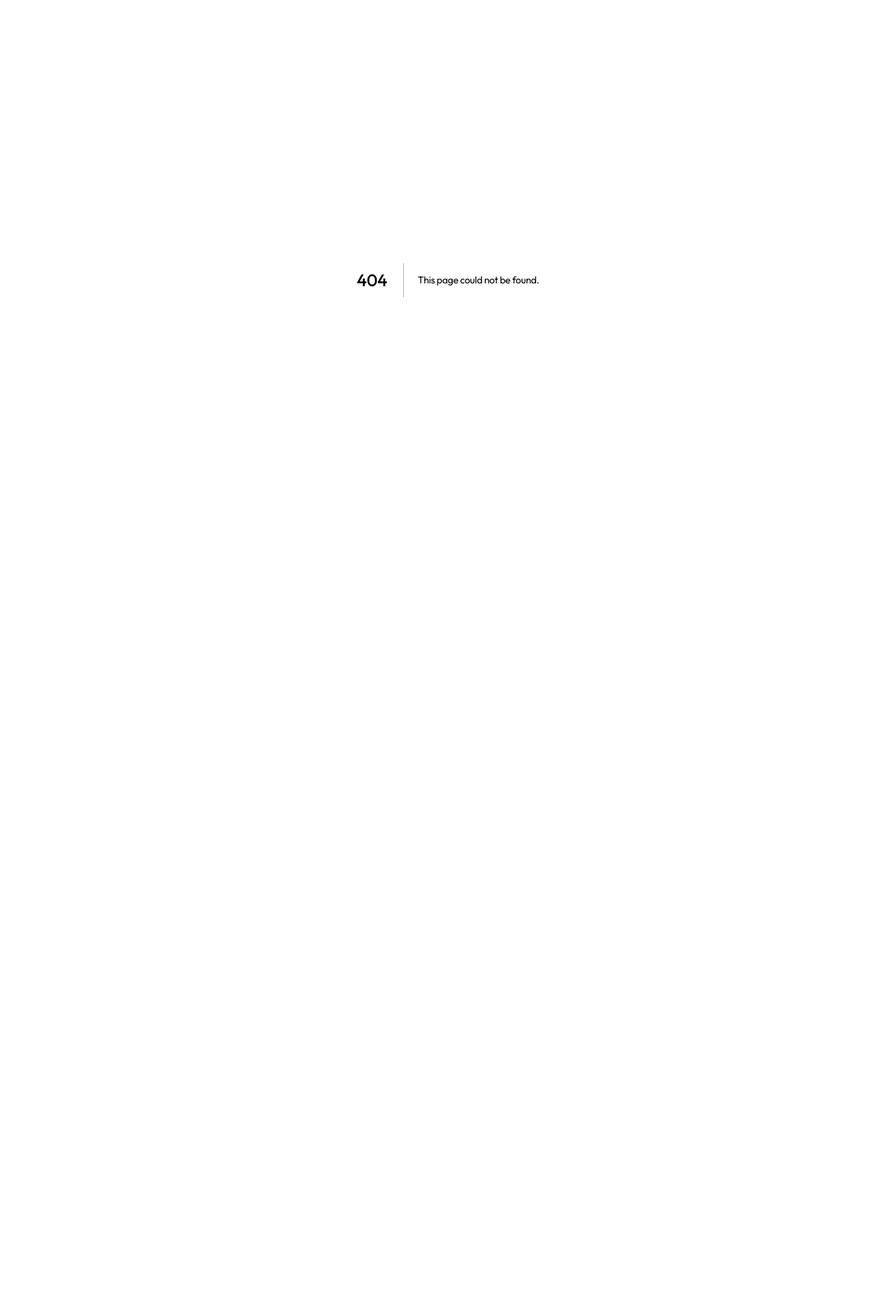
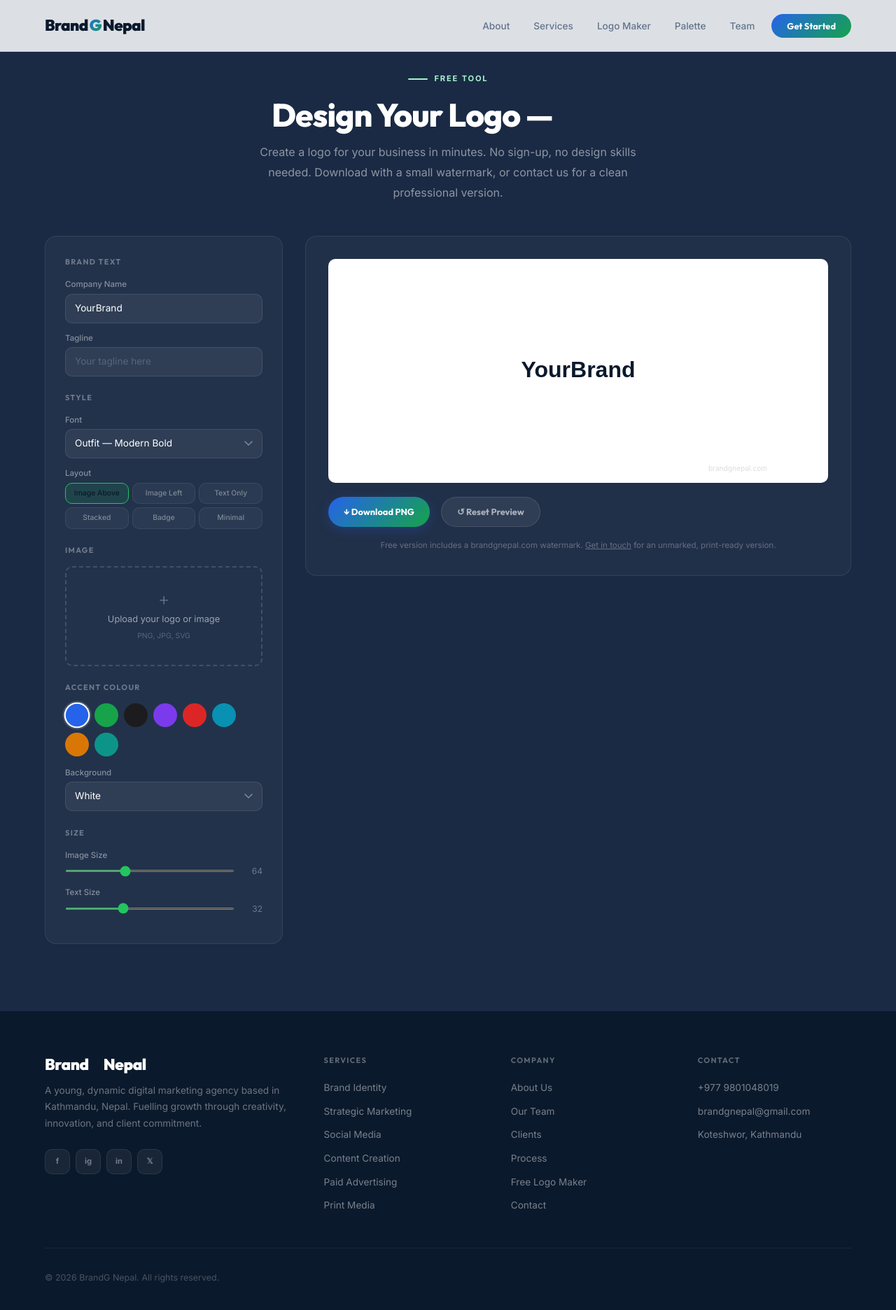
Before and after one commit to Manjit62726/brandg-website, a Next.js app: page /tools/logo-maker in a window 1280 px wide. Before the commit this address had no page. Shown: the top 1872 px of the page at 70% size. Before the commit the page ends 800 px from the top, so only its background shows below. Built offline with nearby package versions, Linux system fonts and the light colour scheme.

Commit message:
separate Logo Maker page at /tools/logo-maker, update nav/footer links

```diff
--- a/src/app/page.tsx
+++ b/src/app/page.tsx
@@ -2,7 +2,6 @@
 import Hero from "@/components/Hero";
 import About from "@/components/About";
 import Services from "@/components/Services";
-import LogoMaker from "@/components/LogoMaker";
 import Process from "@/components/Process";
 import Clients from "@/components/Clients";
 import Team from "@/components/Team";
@@ -18,7 +17,6 @@
       <Hero />
       <About />
       <Services />
-      <LogoMaker />
       <Process />
       <Clients />
       <Team />
--- /dev/null
+++ b/src/app/tools/logo-maker/page.tsx
@@ -0,0 +1,17 @@
+import Nav from "@/components/Nav";
+import LogoMaker from "@/components/LogoMaker";
+import Footer from "@/components/Footer";
+import BackToTop from "@/components/BackToTop";
+import RevealObserver from "@/components/RevealObserver";
+
+export default function LogoMakerPage() {
+  return (
+    <>
+      <Nav />
+      <LogoMaker />
+      <Footer />
+      <BackToTop />
+      <RevealObserver />
+    </>
+  );
+}
--- a/src/components/Footer.tsx
+++ b/src/components/Footer.tsx
@@ -30,7 +30,7 @@
             <li><a href="#team">Our Team</a></li>
             <li><a href="#clients">Clients</a></li>
             <li><a href="#process">Process</a></li>
-            <li><a href="#logo-maker">Free Logo Maker</a></li>
+            <li><a href="/tools/logo-maker">Free Logo Maker</a></li>
             <li><a href="#contact">Contact</a></li>
           </ul>
         </div>
--- a/src/components/Nav.tsx
+++ b/src/components/Nav.tsx
@@ -23,7 +23,7 @@
         <ul className="nav-links">
           <li><a href="#about">About</a></li>
           <li><a href="#services">Services</a></li>
-          <li><a href="#logo-maker">Logo Maker</a></li>
+          <li><a href="/tools/logo-maker">Logo Maker</a></li>
           <li><a href="/tools/palette">Palette</a></li>
           <li><a href="#team">Team</a></li>
           <li><a href="#contact" className="nav-cta">Get Started</a></li>
@@ -37,7 +37,7 @@
       <div className={`mob${open ? " open" : ""}`} id="mob">
         <a href="#about" onClick={close}>About</a>
         <a href="#services" onClick={close}>Services</a>
-        <a href="#logo-maker" onClick={close}>Logo Maker</a>
+        <a href="/tools/logo-maker" onClick={close}>Logo Maker</a>
         <a href="/tools/palette" onClick={close}>Palette</a>
         <a href="#team" onClick={close}>Team</a>
         <a href="#contact" onClick={close}>Get Started</a>
```
